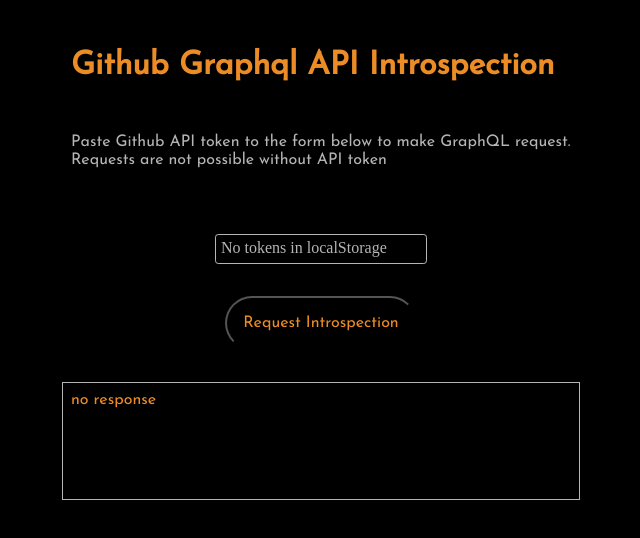
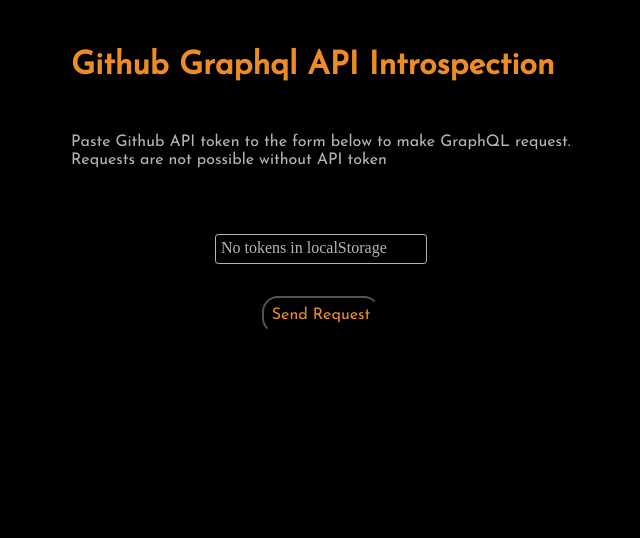
Before and after one commit to kvoncode/github-api-v4-introspection, a Next.js app: page / in a window 1280 px wide. Shown: the top 538 px of the page, without its empty margins (319-959 px from the left). Built offline with nearby package versions, Linux system fonts and the light colour scheme.

Commit message:
add: font awesome, fix: styles

```diff
--- a/components/ResponseView.jsx
+++ b/components/ResponseView.jsx
@@ -2,7 +2,7 @@
 
 const StyledResponse = styled.div`
   color: #ec8c26;
-  border: 1px solid #b5b5b5;
+
   padding: 0.5rem;
   min-height: 100px;
   min-width: 500px;
@@ -10,6 +10,6 @@
   font-family: "Josefin Sans", sans-serif;
 `;
 
-export const ResponseView = ({ text }) => {
-  return <StyledResponse>{text || "no response"}</StyledResponse>;
+export const ResponseView = ({ sucess }) => {
+  return sucess ? <StyledResponse>Sucess</StyledResponse> : null;
 };
--- a/components/TokenForm.jsx
+++ b/components/TokenForm.jsx
@@ -11,10 +11,10 @@
 
 const StyledButton = styled.button`
   color: #ec8c26;
-  padding: 1rem;
+  padding: 0.5rem;
   background-color: black;
   /* border: 1px solid #b5b5b5; */
-  border-radius: 5rem;
+  border-radius: 1rem;
   margin: 1rem;
   font-family: "Josefin Sans", sans-serif;
 `;
@@ -25,7 +25,7 @@
   return (
     <>
       <StyledInput value={token} onChange={handleChange}></StyledInput>
-      <StyledButton onClick={handleClick}>Request Introspection</StyledButton>
+      <StyledButton onClick={handleClick}>Send Request</StyledButton>
     </>
   );
 };
--- a/components/makeRequest.js
+++ b/components/makeRequest.js
@@ -28,8 +28,7 @@
     cache: new InMemoryCache()
   });
 
-  client
-    .query({
+  return client.query({
     query: gql`
       query {
         __schema {
@@ -44,6 +43,6 @@
         }
       }
     `
-    })
-    .then(result => console.log(result));
+  });
+  // .then(result => console.log(result));
 };
--- a/package.json
+++ b/package.json
@@ -1,6 +1,9 @@
 {
   "dependencies": {
     "@apollo/react-hooks": "^3.1.3",
+    "@fortawesome/fontawesome-svg-core": "^1.2.26",
+    "@fortawesome/free-solid-svg-icons": "^5.12.0",
+    "@fortawesome/react-fontawesome": "^0.1.8",
     "@zeit/next-css": "^1.0.1",
     "apollo-boost": "^0.4.7",
     "apollo-link-context": "^1.0.19",
--- a/pages/index.js
+++ b/pages/index.js
@@ -35,9 +35,15 @@
     }, [token]);
   };
 
+  const [response, setResponse] = useState(null);
+
   const handleClick = () => {
     // console.log(token);
-    makeRequest({ token });
+    // makeRequest({ token }).then(result => setResponse(JSON.stringify(result)));
+    makeRequest({ token }).then(result => {
+      console.log(result);
+      setResponse(true);
+    });
   };
 
   return (
@@ -45,7 +51,7 @@
       <Header></Header>
       <TokenForm controls={{ token, handleChange, handleClick }}></TokenForm>
 
-      <ResponseView></ResponseView>
+      <ResponseView sucess={response}></ResponseView>
     </StyledMain>
   );
 };
```
Also changed, not shown: 1 other file (tests, documents, lock files or other folders). Lines whose indentation alone changed are shown as unchanged.
